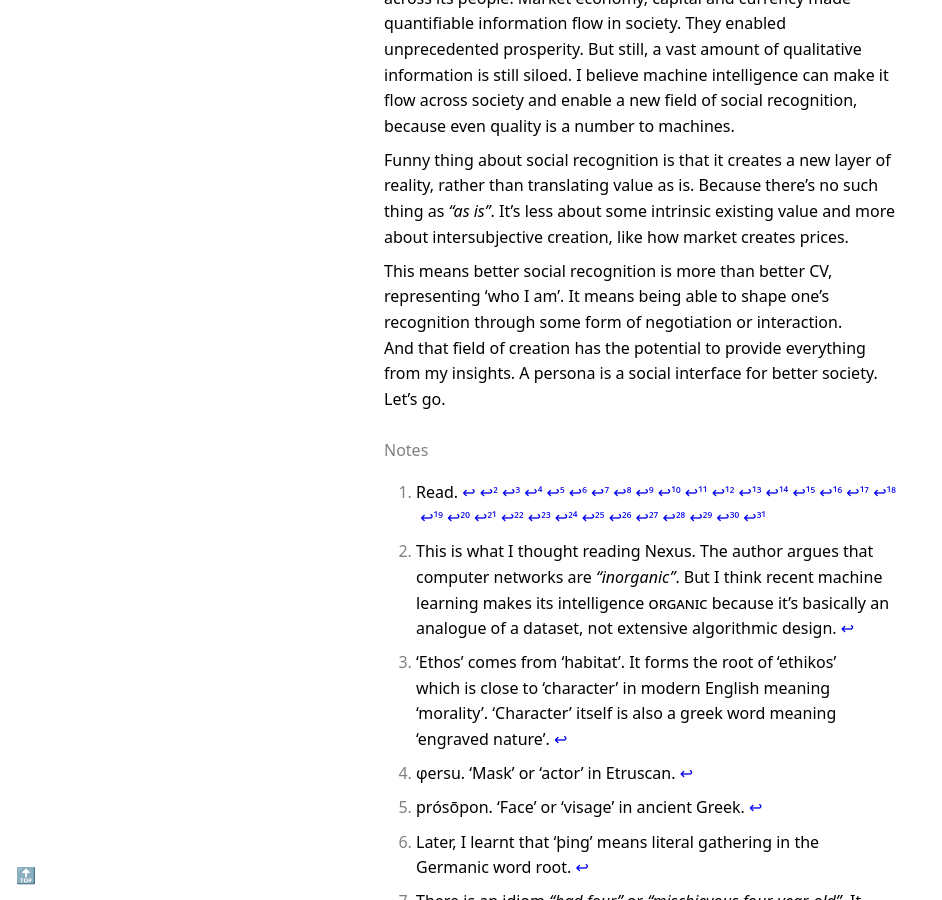
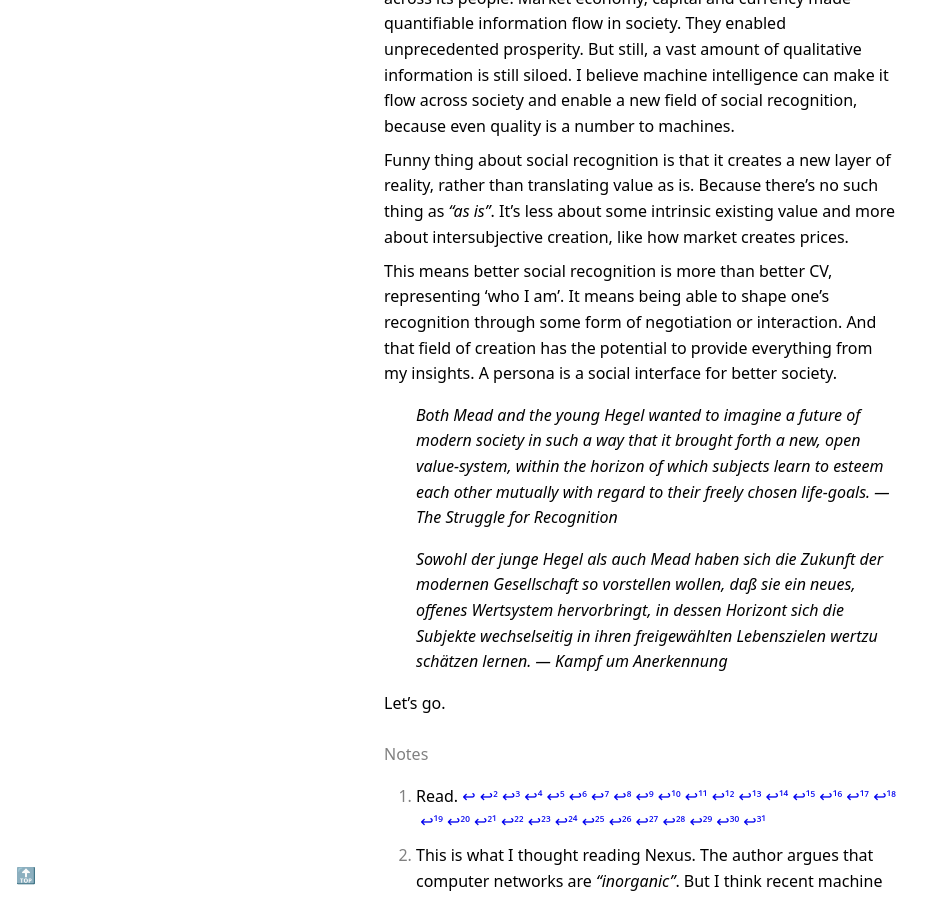
Before and after one commit to taronomy/taronomy, a Jekyll site: the page built from logs/56.md, in a window 1280 px wide and 900 px high, scrolled down 129706 px. Shown: the whole window, without its empty margins (0-942 px from the left). Built offline with Jekyll 4.4.1, drawn with Linux system fonts in a browser that asks for light colours; our own code applies the rules of GitHub Pages for plain Markdown files.

Commit message:
Update 56.md

```diff
--- a/logs/56.md
+++ b/logs/56.md
@@ -2253,4 +2253,10 @@ Society can only sustain itself as much as its recognition shared across its peo
 
 Funny thing about social recognition is that it creates a new layer of reality, rather than translating value as is. Because there's no such thing as "as is". It's less about some intrinsic existing value and more about intersubjective creation, like how market creates prices.
 
-This means better social recognition is more than better CV, representing 'who I am'. It means being able to shape one's recognition through some form of negotiation or interaction. And that field of creation has the potential to provide everything from my insights. A persona is a social interface for better society. Let's go.
+This means better social recognition is more than better CV, representing 'who I am'. It means being able to shape one's recognition through some form of negotiation or interaction. And that field of creation has the potential to provide everything from my insights. A persona is a social interface for better society.
+
+> Both Mead and the young Hegel wanted to imagine a future of modern society in such a way that it brought forth a new, open value-system, within the horizon of which subjects learn to esteem each other mutually with regard to their freely chosen life-goals. — The Struggle for Recognition
+
+> Sowohl der junge Hegel als auch Mead haben sich die Zukunft der modernen Gesellschaft so vorstellen wollen, daß sie ein neues, offenes Wertsystem hervorbringt, in dessen Horizont sich die Subjekte wechselseitig in ihren freigewählten Lebenszielen wertzu schätzen lernen. — Kampf um Anerkennung
+
+Let's go.
```
